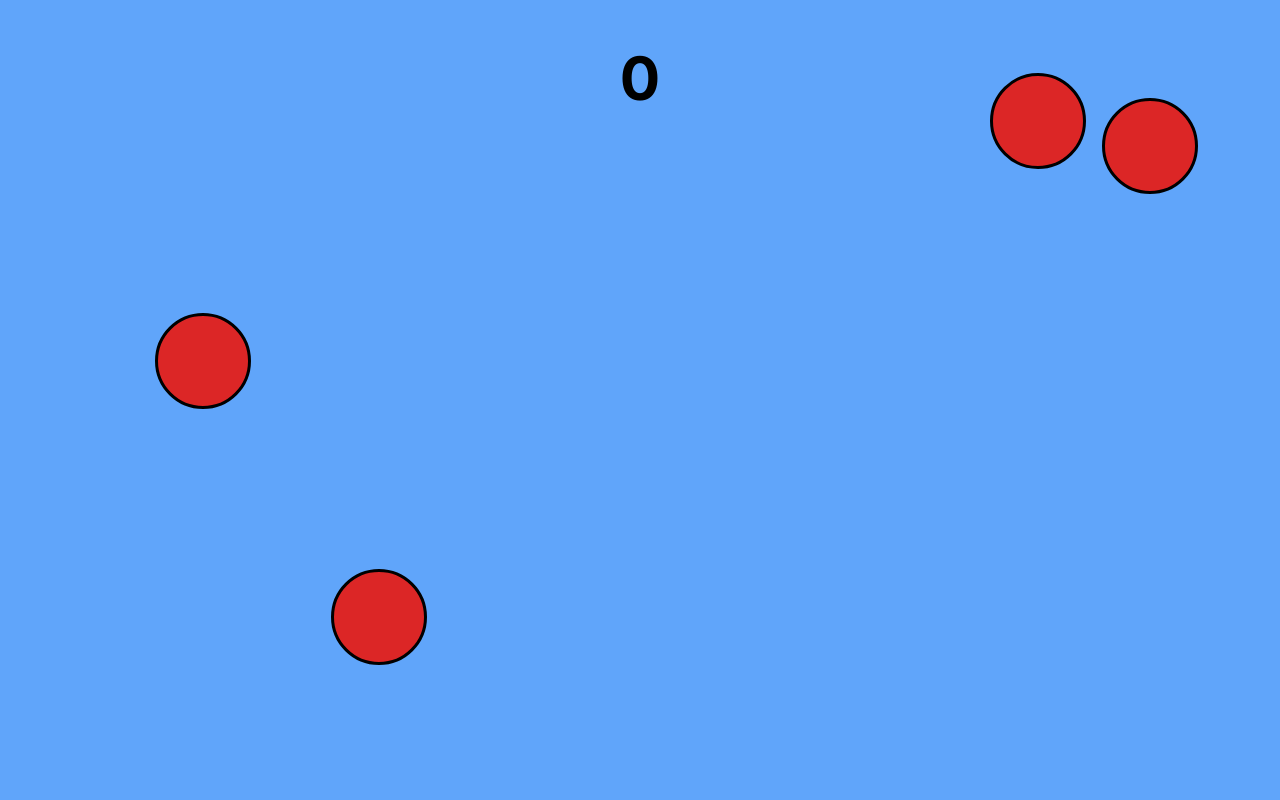
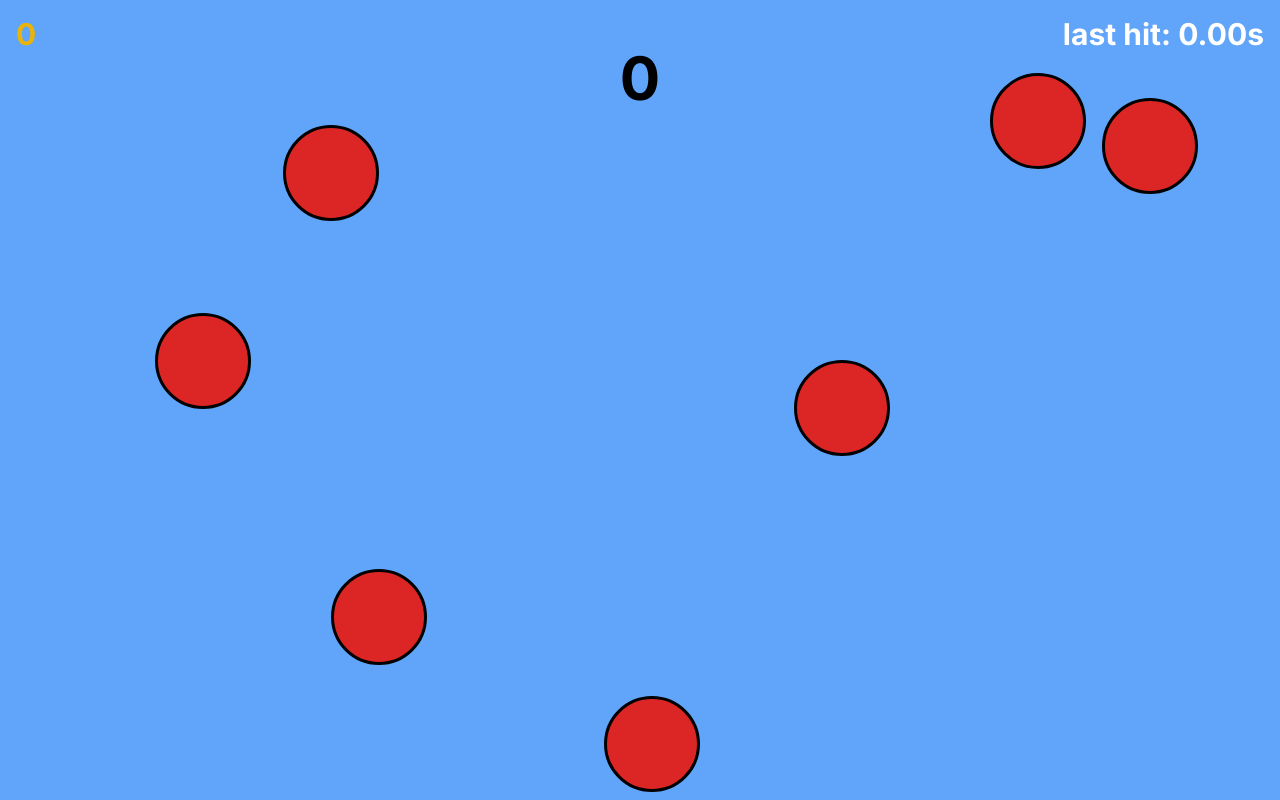
Before and after one commit to jumbyjumbo/aimtrainer, a Next.js app: page / in a window 1280 px wide. Built offline with nearby package versions, Linux system fonts and the light colour scheme.

Commit message:
combo multiplier

```diff
--- a/src/app/page.js
+++ b/src/app/page.js
@@ -2,10 +2,22 @@
 import React, { useState, useEffect } from 'react';
 
 export default function Home() {
+
   // State to hold the positions of the targets
-  const [targetPositions, setTargetPositions] = useState([{ x: 0, y: 0 }, { x: 0, y: 0 }, { x: 0, y: 0 }, { x: 0, y: 0 }]);
+  const [targetPositions, setTargetPositions] = useState([{ x: 0, y: 0 }, { x: 0, y: 0 }, { x: 0, y: 0 }, { x: 0, y: 0 }, { x: 0, y: 0 }, { x: 0, y: 0 }, { x: 0, y: 0 },]);
+
   // target hit counter
   const [targetHitsCount, setTargetHitsCount] = useState(0);
+
+  // State to track the amount of gold the player has
+  const [gold, setGold] = useState(0);
+
+  // Store the timestamp of the last hit
+  const [lastTargetHitTimestamp, setLastTargetHitTimestamp] = useState(0);
+
+  // Store the time elapsed since the last hit
+  const [targetHitInterval, setTargetHitInterval] = useState(0);
+
 
   //generate new random positions for the targets
   const generatePositions = () => {
@@ -17,11 +29,21 @@ export default function Home() {
     });
     setTargetPositions(newTargetPositions);
   };
-
-  //set the initial positions of the targets
   useEffect(() => {
     generatePositions();
   }, []);
+
+  // Tracking time since last target hit
+  useEffect(() => {
+    const interval = setInterval(() => {
+      if (lastTargetHitTimestamp > 0) {
+        setTargetHitInterval(Date.now() - lastTargetHitTimestamp);
+      }
+    }, 10); // Update every 0.01 seconds
+
+    return () => clearInterval(interval);
+  }, [lastTargetHitTimestamp]);
+
 
   // regenerate position for a single target
   const regeneratePosition = (targetID) => {
@@ -33,17 +55,41 @@ export default function Home() {
     setTargetPositions(newTargetPositions);
   };
 
-  // on target hit
+  const calculateGoldEarned = (timeDifference) => {
+    const goldEarned = timeDifference > 950 ? 1 : Math.floor((1.3 ** ((1000 - timeDifference) * 0.01)));
+    console.log(goldEarned, timeDifference);
+    return goldEarned;
+  };
+
+  const targetHitGoldReward = () => {
+    const currentTime = Date.now();
+    const timeDifference = lastTargetHitTimestamp > 0 ? currentTime - lastTargetHitTimestamp : 0;
+    setLastTargetHitTimestamp(currentTime);
+    setTargetHitInterval(0); // Reset the interval immediately for UI update
+    const goldEarned = calculateGoldEarned(timeDifference);
+    setGold((prevGold) => prevGold + goldEarned);
+  };
+
   const onTargetHit = (targetID) => {
     regeneratePosition(targetID);
-    // Increment the number of hits
-    setTargetHitsCount((prevHitsCount) => prevHitsCount + 1);
+    setTargetHitsCount(prevCount => prevCount + 1);
+    targetHitGoldReward();
   };
 
+
   return (
-    <main className="h-screen w-screen bg-blue-400 overflow-hidden">
+    <main className="text-black h-screen w-screen bg-blue-400 overflow-hidden">
+      {/* Target hit counter */}
       <div className="absolute top-[6%] left-1/2 transform -translate-x-1/2 text-center text-6xl font-bold">
         {targetHitsCount}
+      </div>
+      {/* Gold counter */}
+      <div className="absolute top-4 left-4 text-3xl font-bold text-yellow-500">
+        {gold}
+      </div>
+      {/* Target hit interval */}
+      <div className="absolute top-4 right-4 text-3xl font-bold text-white">
+        last hit: {(targetHitInterval / 1000).toFixed(2)}s
       </div>
       {/* target spawn canvas */}
       <div className="h-screen w-screen relative">
```
